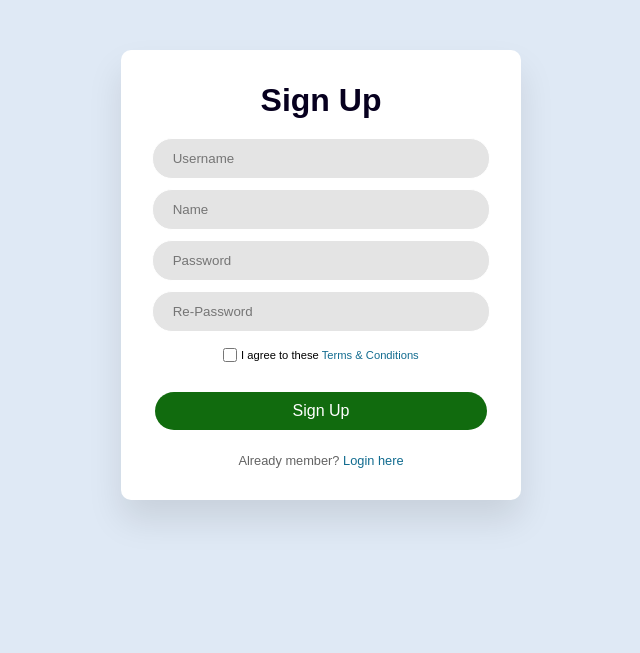
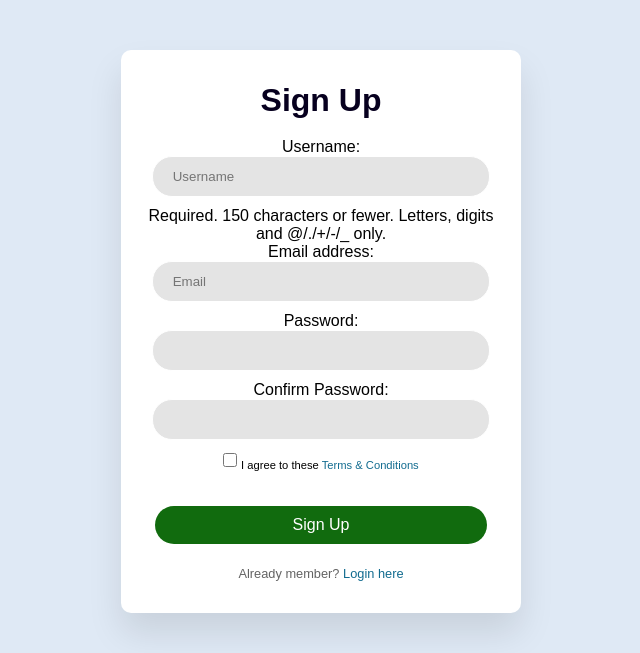
Before and after one commit to KaFumus/Blog-Django, a Django app: page /register/ in a window 1280 px wide. Shown: the top 653 px of the page, without its empty margins (319-959 px from the left). Run offline with Django 4.2, Linux system fonts and the light colour scheme.

Commit message:
Day 2 Add Register

```diff
--- a/Blog/Blog/urls.py
+++ b/Blog/Blog/urls.py
@@ -18,6 +18,7 @@ from django.urls import path
 from blogwebsite import views
 
 urlpatterns = [
+    path('admin/', admin.site.urls),
     path('', views.home, name="home"),
     path('login/', views.login, name="login"),
     path('register/', views.register, name="register"),
--- /dev/null
+++ b/Blog/blogwebsite/forms.py
@@ -0,0 +1,26 @@
+from django import forms
+from django.contrib.auth.forms import UserCreationForm
+from django.contrib.auth.models import User
+
+class SignUpForm(forms.ModelForm):
+    password1 = forms.CharField(widget=forms.PasswordInput, label="Password")
+    password2 = forms.CharField(widget=forms.PasswordInput, label="Confirm Password")
+    class Meta:
+        model = User
+        fields = ('username', 'email', 'password1', 'password2')
+        widgets = {
+            'username': forms.TextInput(attrs={'placeholder': 'Username'}),
+            'email': forms.TextInput(attrs={'placeholder': 'Email'}),
+        }
+    def clean_password(self):
+        password1 = self.cleaned_data.get("password1")
+        password2 = self.cleaned_data.get("password2")
+        if password1 and password2 and password1 != password2:
+            raise forms.ValidationError("Password don't match")
+        return password2
+    def save(self, commit=True):
+        user = super().save(commit=False)
+        user.set_password(self.cleaned_data["password1"])
+        if commit:
+            user.save()
+        return user
--- a/Blog/blogwebsite/templates/main.html
+++ b/Blog/blogwebsite/templates/main.html
@@ -22,7 +22,8 @@
                         <li><a href="#">Pricing</a></li>
                         <li><a href="">About Us</a></li>
                         <li><a href="#">Contact</a></li>
-                        <li><a href="{% url 'login' %}" class="btn">Sign Up</a></li>
+                        <li><a href="{% url 'login' %}">Login</a></li>
+                        <li><a href="{% url 'register' %}" class="btn">Sign Up</a></li>
                     </ul>
                    </div>
                 </div>
--- a/Blog/blogwebsite/templates/register.html
+++ b/Blog/blogwebsite/templates/register.html
@@ -6,17 +6,21 @@
     <meta http-equiv="X-UA-Compatible" content="IE=edge">
     <meta name="viewport" content="width=device-width, initial-scale=1.0">
     <link href="{% static 'css/login.css' %}" rel="stylesheet">
-    <title>{% block title %}Register{% endblock title %}Register</title>
+    <title>{% block title %}Register{% endblock title %}</title>
 </head>
 <body>
+  {% block content %}
   <div class="wrapper">
       <h1>Sign Up</h1>
-      <form action="#">
-          <input type="text" placeholder="Username">
-          <input type="text" placeholder="Name">
+      <form method="POST" action="#">
+        {% csrf_token %}
+        {{form.as_p}}
+
+          {% comment %} <input type="text" placeholder="Username">
+          <input type="text" placeholder="Email">
           <input type="password" placeholder="Password">
-          <input type="password" placeholder="Re-Password">
-      </form>
+          <input type="password" placeholder="Re-Password"> {% endcomment %}
+
       <div class="terms">
           <input type="checkbox" id="checkbox">
           <label for="checkbox">I agree to these <a href="#">Terms & Conditions</a></label>
@@ -25,6 +29,8 @@
       <div class="member">
           Already member? <a href="{% url 'login' %}">Login here</a>
       </div>
+    </form>
   </div>
+  {% endblock content %}
 </body>
 </html>
--- a/Blog/blogwebsite/views.py
+++ b/Blog/blogwebsite/views.py
@@ -1,4 +1,6 @@
-from django.shortcuts import render
+from django.shortcuts import render, redirect
+from django.contrib.auth import login
+from .forms import SignUpForm
 
 def home(request):
     return render(request, 'main.html' )
@@ -7,4 +9,12 @@ def login(request):
     return render(request, 'login.html')
 
 def register(request):
-    return render(request, 'register.html')
+    if request.method == 'POST':
+        form = SignUpForm(request.POST)
+        if form.is_valid():
+            user = form.save()
+            login(request, user)
+            return redirect('home')
+    else:
+        form = SignUpForm()
+    return render(request, 'register.html', {'form': form})
```
